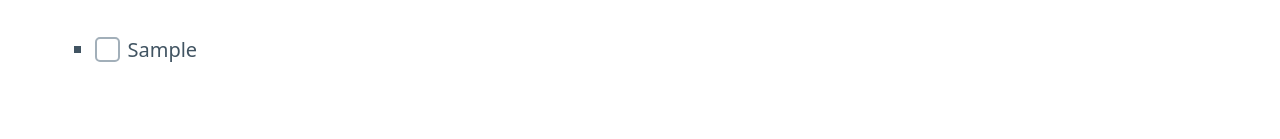
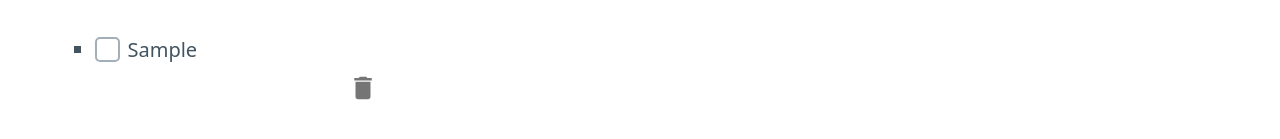
Before and after one commit to dnabil/todo-list, a Next.js app in the folder todo-list-fe/: page /todo in a window 1280 px wide. Both pictures are taken after typing "Sample" into the empty fields and a click on the button "Add Task". Shown: the part 357-496 px from the top of the page. Built offline with nearby package versions, Linux system fonts and the light colour scheme.

Commit message:
add delete button (unfinished), add icons

```diff
--- a/todo-list-fe/package.json
+++ b/todo-list-fe/package.json
@@ -9,6 +9,10 @@
     "lint": "next lint"
   },
   "dependencies": {
+    "@emotion/react": "^11.11.1",
+    "@emotion/styled": "^11.11.0",
+    "@mui/icons-material": "^5.14.19",
+    "@mui/material": "^5.14.20",
     "next": "^14.0.3",
     "react": "^18",
     "react-dom": "^18"
--- a/todo-list-fe/pages/todo.js
+++ b/todo-list-fe/pages/todo.js
@@ -1,5 +1,7 @@
 import { useState } from 'react';
 import '../styles/globalui.css';
+import DeleteIcon from '@mui/icons-material/Delete';
+import IconButton from '@mui/material/IconButton';
 
 const TodoList = () => {
     const [input, setInput] = useState('');
@@ -16,6 +18,11 @@ const TodoList = () => {
         const updatedCompleted = [...completed, todos[index]];
         const updatedTodos = todos.filter((_, i) => i !== index);
         setCompleted(updatedCompleted);
+        setTodos(updatedTodos);
+    };
+
+    const deleteTodo = (index) => {
+        const updatedTodos = todos.filter((_, i) => i !== index);
         setTodos(updatedTodos);
     };
 
@@ -41,6 +48,9 @@ const TodoList = () => {
                         <li key={index}>
                             <input type="checkbox" onChange={() => markAsCompleted(index)} />
                             {todo}
+                            <IconButton onClick={() => deleteTodo(index)}>
+                                <DeleteIcon />
+                            </IconButton>
                         </li>
                     ))}
                 </ul>
```
Also changed, not shown: 2 other files (tests, documents, lock files or other folders).
